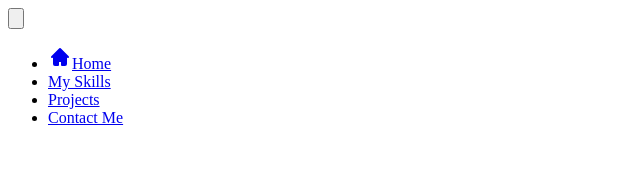
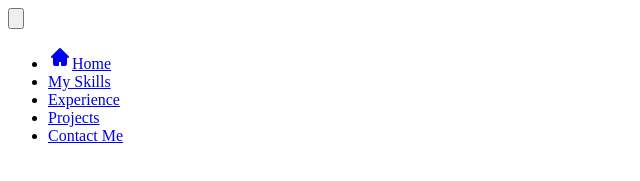
Before and after one commit to Ranotronarison/my-portfolio, a Next.js app: page /app/components/Header in a window 1280 px wide. Shown: the top 181 px of the page, without its empty margins (0-640 px from the left). Built offline with nearby package versions, Linux system fonts and the light colour scheme.

Commit message:
add Experience to header

```diff
--- a/src/pages/app/components/Header.js
+++ b/src/pages/app/components/Header.js
@@ -48,6 +48,11 @@ export default function Header() {
           </Link>
         </li>
         <li>
+          <Link href="#work-experience" className="px-3 py-2 hover:text-gray-500" onClick={() => handleScrollToSection('skills')}>
+            Experience
+          </Link>
+        </li>
+        <li>
           <Link href="#projects" className="px-3 py-2 hover:text-gray-500">
             Projects
           </Link>
```
